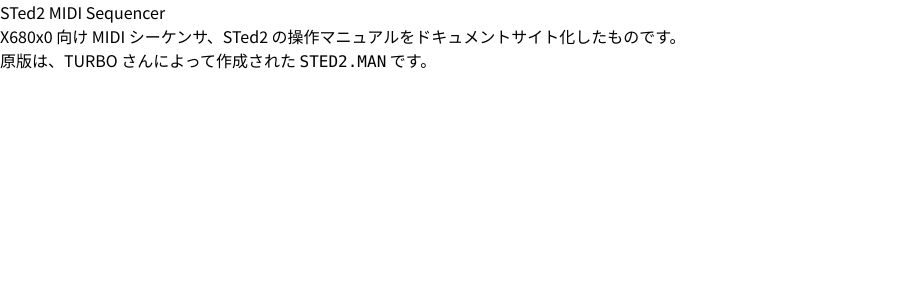
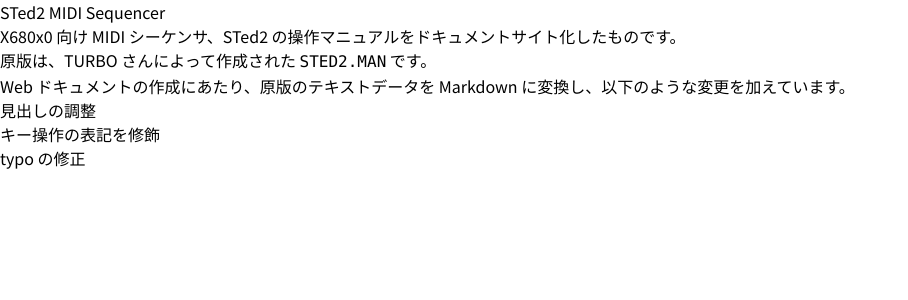
Before and after one commit to mucho613/potential-guide, a Next.js app: page / in a window 1280 px wide. Shown: the top 300 px of the page, without its empty margins (0-908 px from the left). Built offline with nearby package versions, Linux system fonts and the light colour scheme.

Commit message:
update: index page

```diff
--- a/pages/index.mdx
+++ b/pages/index.mdx
@@ -2,3 +2,9 @@
 
 X680x0 向け MIDI シーケンサ、STed2 の操作マニュアルをドキュメントサイト化したものです。<br />
 原版は、TURBO さんによって作成された `STED2.MAN` です。
+
+Web ドキュメントの作成にあたり、原版のテキストデータを Markdown に変換し、以下のような変更を加えています。
+
+- 見出しの調整
+- キー操作の表記を修飾
+- typo の修正
```
